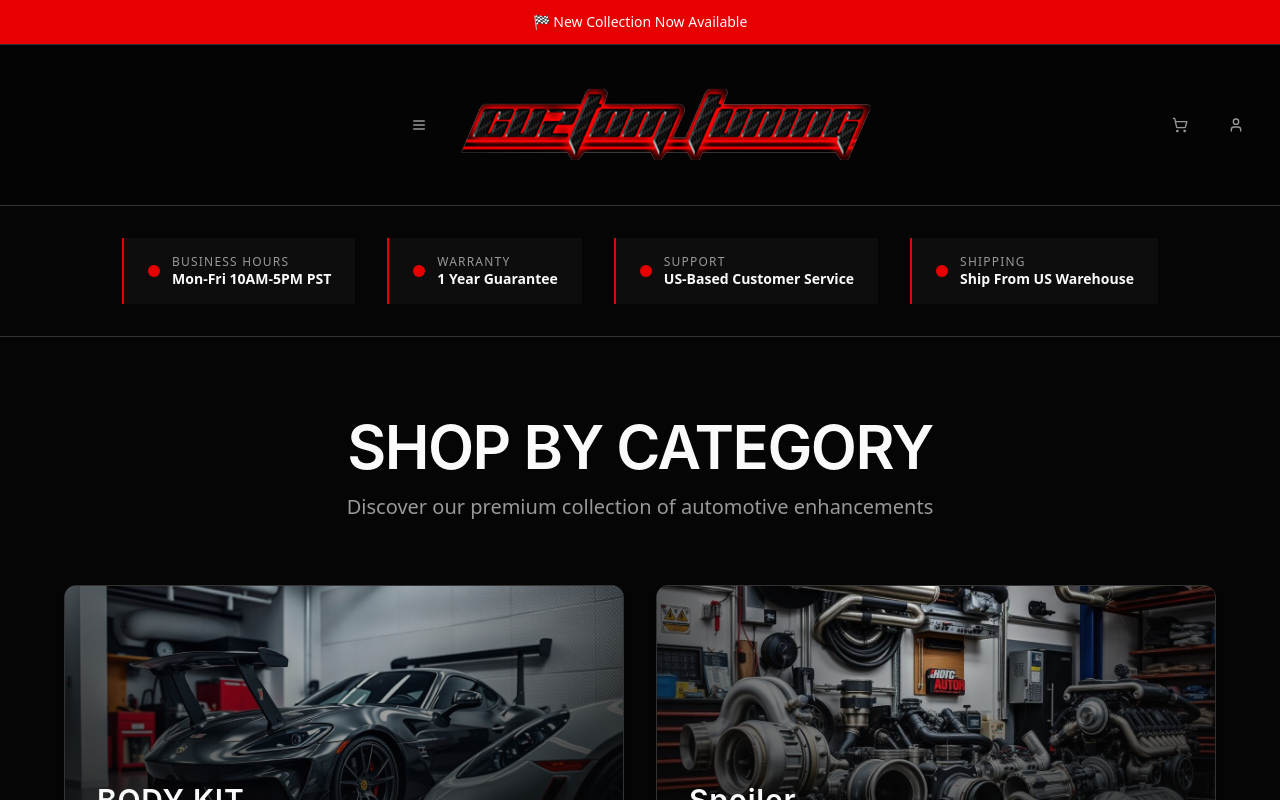
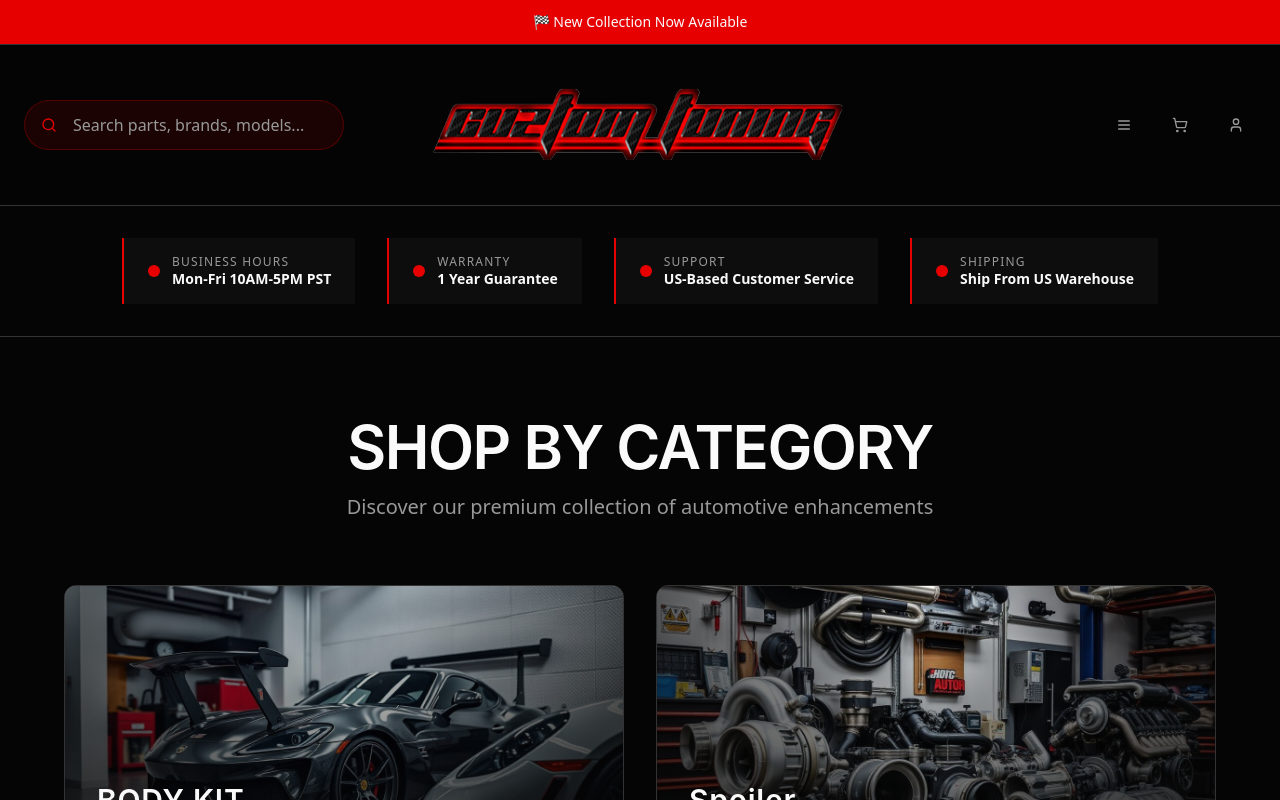
Before and after one commit to jm5349/pixel-perfect-clone-886, a React (Vite) app: page / in a window 1280 px wide. Shown: the top 800 px of the page. Built offline with nearby package versions, Linux system fonts and the light colour scheme.

Commit message:
Reverted to commit ec7c2e7e83365c296d806a3e3cef13b09b8f2ec2

```diff
--- a/src/components/Header.tsx
+++ b/src/components/Header.tsx
@@ -65,12 +65,40 @@ const Header = () => {
 
             {/* Desktop Layout */}
             <div className="hidden lg:flex items-center justify-between w-full">
-              {/* Empty Left Space */}
-              <div className="flex-1"></div>
+              {/* Search Bar - Left */}
+              <div className="flex items-center flex-1">
+                <div className="relative flex items-center">
+                  <div className="flex items-center bg-primary/10 backdrop-blur-sm border border-primary/30 rounded-full transition-all duration-300 hover:shadow-glow w-80 pr-4">
+                    <Button
+                      variant="ghost"
+                      size="icon"
+                      className="h-12 w-12 text-primary hover:text-primary hover:bg-primary/20 rounded-full flex-shrink-0"
+                    >
+                      <Search className="h-5 w-5" />
+                    </Button>
+                    <input
+                      type="text"
+                      placeholder="Search parts, brands, models..."
+                      className="bg-transparent text-foreground placeholder:text-muted-foreground border-none outline-none flex-1 w-full"
+                    />
+                  </div>
+                </div>
+              </div>
 
-              {/* Logo - Center with Search */}
+              {/* Logo - Center */}
               <div className="flex items-center justify-center flex-1">
-                <div className="flex items-center space-x-4">
+                <div className="text-center">
+                  <img
+                    src="/lovable-uploads/8e5d317a-b86d-44bf-859d-d1c8bfc9d23b.png"
+                    alt="Custom Tuning Company Logo"
+                    className="h-28 lg:h-32 w-auto max-w-md mx-auto"
+                  />
+                </div>
+              </div>
+
+              {/* Actions & Menu - Right */}
+              <div className="flex items-center space-x-4 flex-1 justify-end">
+                {/* Desktop Navigation Dropdown */}
                 <DropdownMenu>
                   <DropdownMenuTrigger asChild>
                     <Button variant="ghost" size="icon" className="text-muted-foreground hover:text-primary">
@@ -87,16 +115,7 @@ const Header = () => {
                     ))}
                   </DropdownMenuContent>
                 </DropdownMenu>
-                  <img
-                    src="/lovable-uploads/8e5d317a-b86d-44bf-859d-d1c8bfc9d23b.png"
-                    alt="Custom Tuning Company Logo"
-                    className="h-28 lg:h-32 w-auto max-w-md"
-                  />
-                </div>
-              </div>
 
-              {/* Actions - Right */}
-              <div className="flex items-center space-x-4 flex-1 justify-end">
                 <Button variant="ghost" size="icon" className="text-muted-foreground hover:text-primary">
                   <ShoppingCart className="h-5 w-5" />
                 </Button>
```
Lines whose indentation alone changed are shown as unchanged.
